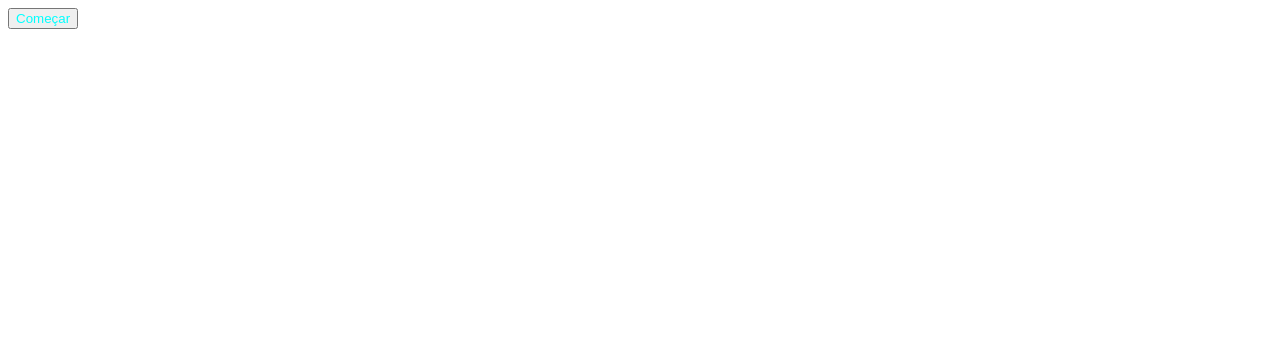
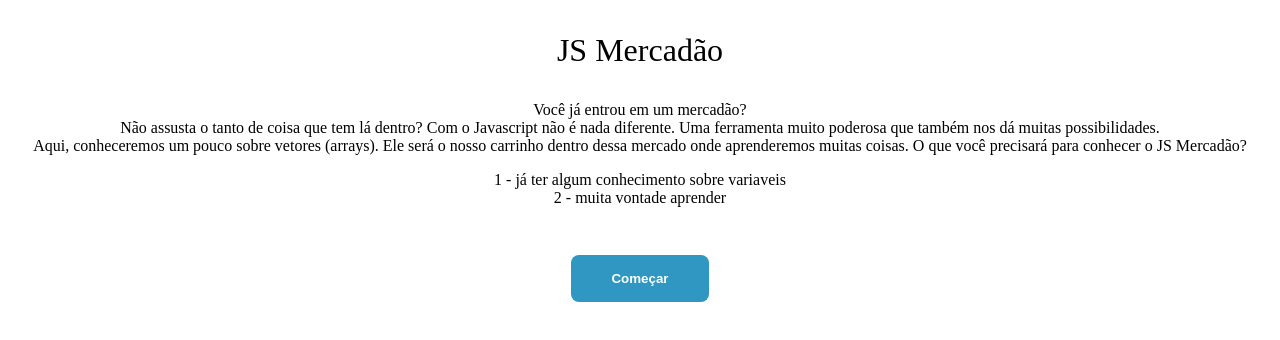
Before and after one commit to andreserudo/js-mercadao, a website: page index.html in a window 1280 px wide. Drawn offline with Linux system fonts and the light colour scheme.

Commit message:
feat: home section

```diff
--- a/index.html
+++ b/index.html
@@ -8,6 +8,26 @@
     <link rel="stylesheet" href="styles/style.css"/>
 </head>
 <body>
-    <button type="button">Começar</button>
+    <header>
+        <p class="title">JS Mercadão</p>
+    </header>
+    <main>
+        <div class="home">
+            <class class="paragraph-description">
+                <p>Você já entrou em um mercadão?<br>
+                    Não assusta o tanto de coisa que tem lá dentro? Com o Javascript não é nada diferente.
+                    Uma ferramenta muito poderosa que também nos dá muitas possibilidades.<br>
+                    Aqui, conheceremos um pouco sobre vetores (arrays). Ele será o nosso carrinho dentro dessa mercado onde aprenderemos muitas coisas.
+                    O que você precisará para conhecer o JS Mercadão?
+                </p>
+                <ul>
+                    <ol>1 - já ter algum conhecimento sobre variaveis</ol>
+                    <ol>2 - muita vontade aprender</ol>
+                </ul>
+            </class>
+            <button type="button">Começar</button>
+        </div>
+
+    </main>
 </body>
 </html>
--- a/styles/style.scss
+++ b/styles/style.scss
@@ -1,3 +1,46 @@
+*, h1, h2, p {
+    margin: 0;
+    padding: 0;
+    box-sizing: border-box;
+}
+
+body {
+    display: flex;
+    flex-direction: column;
+    align-items: center;
+    justify-content: center;
+    padding: 0 2rem;
+}
+
+.title {
+    padding-top: 2rem;
+    font-size: 32px;
+}
+
+.home {
+    display: flex;
+    flex-direction: column;
+    align-items: center;
+    justify-content: center;
+}
+
+.paragraph-description {
+    margin-bottom: 2rem;
+    text-align: center;
+    p {
+        padding-top: 2rem;
+        padding-bottom: 1rem;
+    }
+    ul {
+        padding-bottom: 1rem;
+    }
+}
+
 button {
-    color: aqua;
+    border-radius: 8px;
+    border: none;
+    padding: 1rem 2.5rem;
+    color: white;
+    background-color: #2F97C1;
+    font-weight: bold;
 }
```
Also changed, not shown: styles/style.css, 1 other file.
